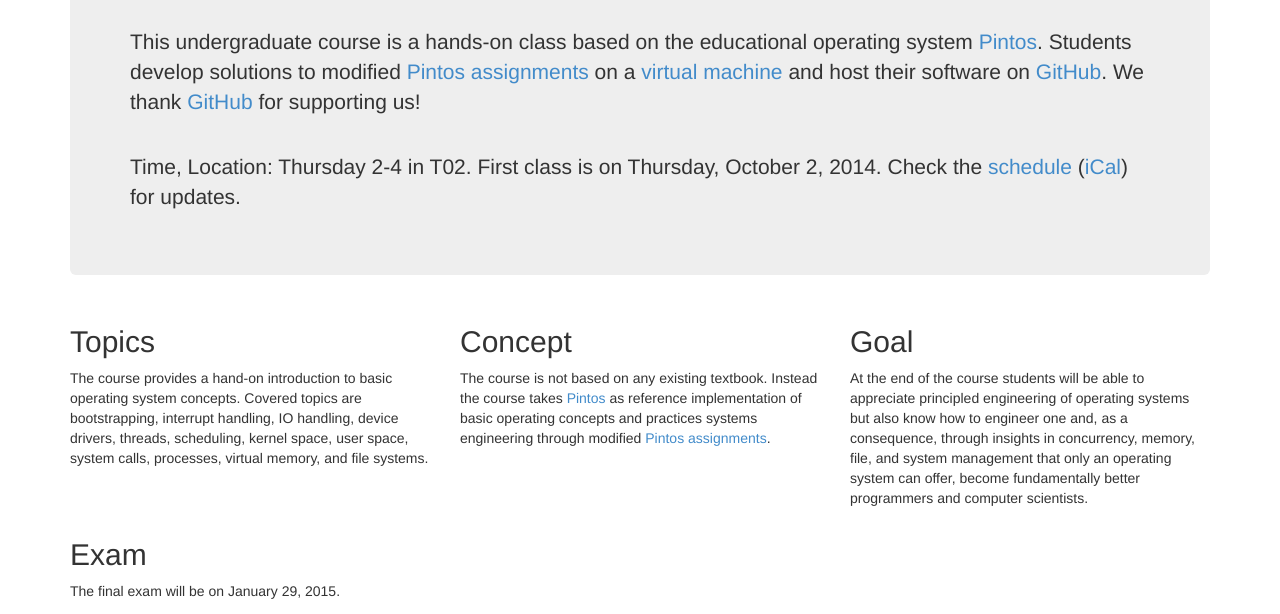
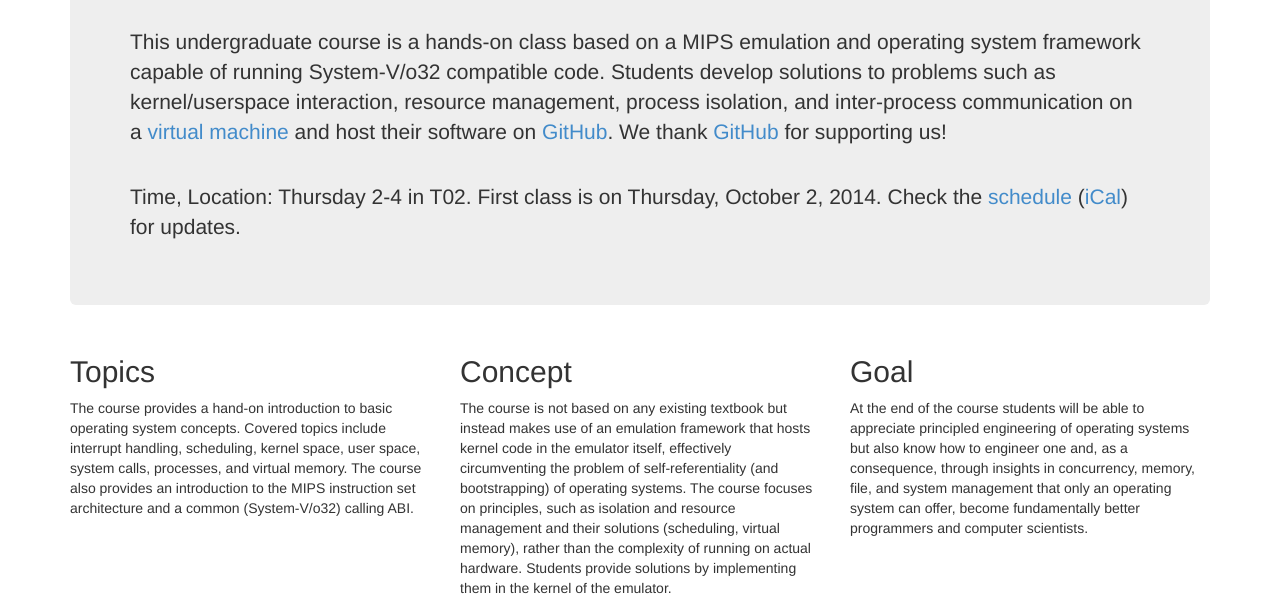
Before and after one commit to cksystemsteaching/SE-Winter-2015, a plain HTML site: page index.html in a window 1280 px wide. Shown: the part 441-1055 px from the top of the page. Drawn offline with nearby package versions, Linux system fonts and the light colour scheme.

Commit message:
Change page to reflect actual course contents of WS 2014.

```diff
--- a/index.html
+++ b/index.html
@@ -53,7 +53,16 @@
       <div class="jumbotron">
         <h1><a href="http://www.uni-salzburg.at"><img src="http://www.gravatar.com/avatar/327a7ee75cbb70f686e645e7536c3bf6?s=140" class="img-circle"></a>  Systems Engineering</h1>
         <br>
-        <p>This undergraduate course is a hands-on class based on the educational operating system <a href="http://www.cs.uni-salzburg.at/~ck/content/classes/pintos-for-students/index.html">Pintos</a>. Students develop solutions to modified <a href="https://github.com/cksystemsteaching/pintos-for-students">Pintos assignments</a> on a <a href="https://www.dropbox.com/s/vzkf31m2sw2g6v9/AOS%202013%20VM.ova">virtual machine</a> and host their software on <a href="https://github.com/cksystemsteaching">GitHub</a>. We thank <a href="https://github.com">GitHub</a> for supporting us!</p>
+        <p>
+        This undergraduate course is a hands-on class based on a MIPS emulation
+        and operating system framework capable of running System-V/o32
+        compatible code.  Students develop solutions to problems such as
+        kernel/userspace interaction, resource management, process isolation, and
+        inter-process communication on a <a
+          href="https://www.dropbox.com/s/vzkf31m2sw2g6v9/AOS%202013%20VM.ova">virtual
+          machine</a> and host their software on <a
+          href="https://github.com/cksystemsteaching">GitHub</a>. We thank <a
+          href="https://github.com">GitHub</a> for supporting us!</p>
 
         <br>
 
@@ -63,22 +72,30 @@
       <div class="row">
         <div class="col-md-4">
           <h2>Topics</h2>
-          <p>The course provides a hand-on introduction to basic operating system concepts. Covered topics are bootstrapping, interrupt handling, IO handling, device drivers, threads, scheduling, kernel space, user space, system calls, processes, virtual memory, and file systems.</p>
+          <p>
+          The course provides a hand-on introduction to basic operating system
+          concepts.  Covered topics include interrupt handling, scheduling,
+          kernel space, user space, system calls, processes, and virtual memory.
+          The course also provides an introduction to the MIPS instruction set
+          architecture and a common (System-V/o32) calling ABI.
+          </p>
         </div>
         <div class="col-md-4">
           <h2>Concept</h2>
-          <p>The course is not based on any existing textbook. Instead the course takes <a href="http://www.cs.uni-salzburg.at/~ck/content/classes/pintos-for-students/index.html">Pintos</a> as reference implementation of basic operating concepts and practices systems engineering through modified <a href="https://github.com/cksystemsteaching/pintos-for-students">Pintos assignments</a>.</p>
+          <p>
+          The course is not based on any existing textbook but instead makes use
+          of an emulation framework that hosts kernel code in the emulator
+          itself, effectively circumventing the problem of self-referentiality
+          (and bootstrapping) of operating systems. The course focuses on
+          principles, such as isolation and resource management and their
+          solutions (scheduling, virtual memory), rather than the complexity of
+          running on actual hardware. Students provide solutions by implementing
+          them in the kernel of the emulator.
+          </p>
         </div>
         <div class="col-md-4">
           <h2>Goal</h2>
           <p>At the end of the course students will be able to appreciate principled engineering of operating systems but also know how to engineer one and, as a consequence, through insights in concurrency, memory, file, and system management that only an operating system can offer, become fundamentally better programmers and computer scientists.</p>
-        </div>
-      </div>
-
-      <div class="row">
-        <div class="col-md-12">
-          <h2>Exam</h2>
-          <p>The final exam will be on January 29, 2015.</p>
         </div>
       </div>
 
```
